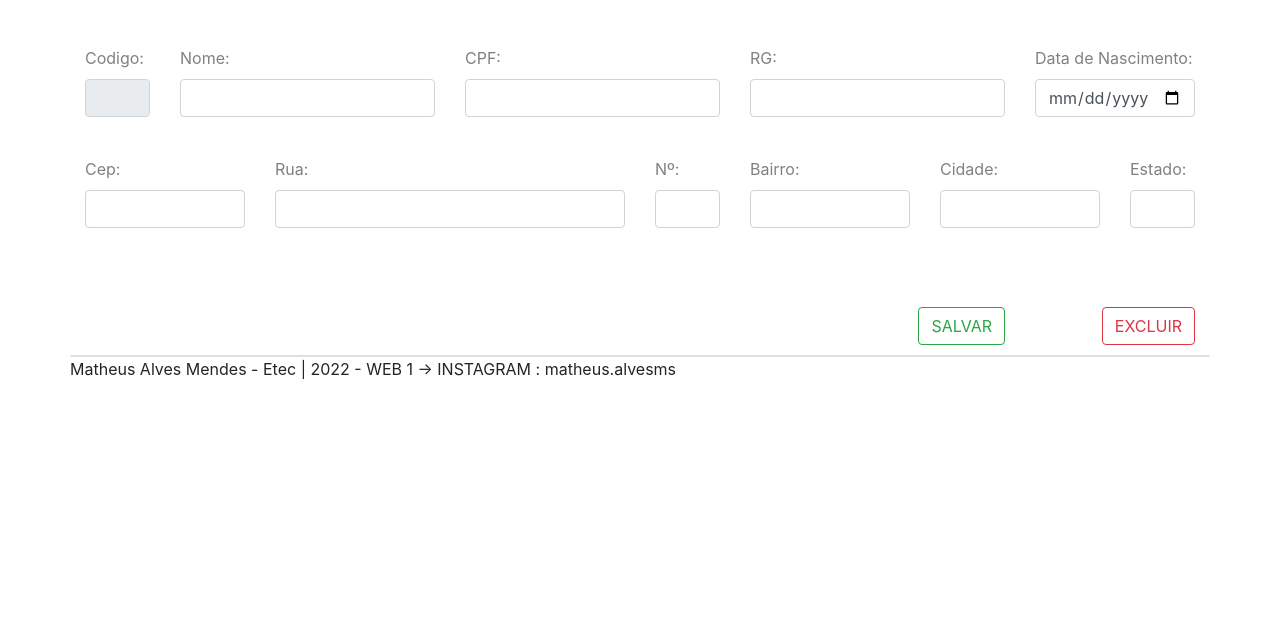
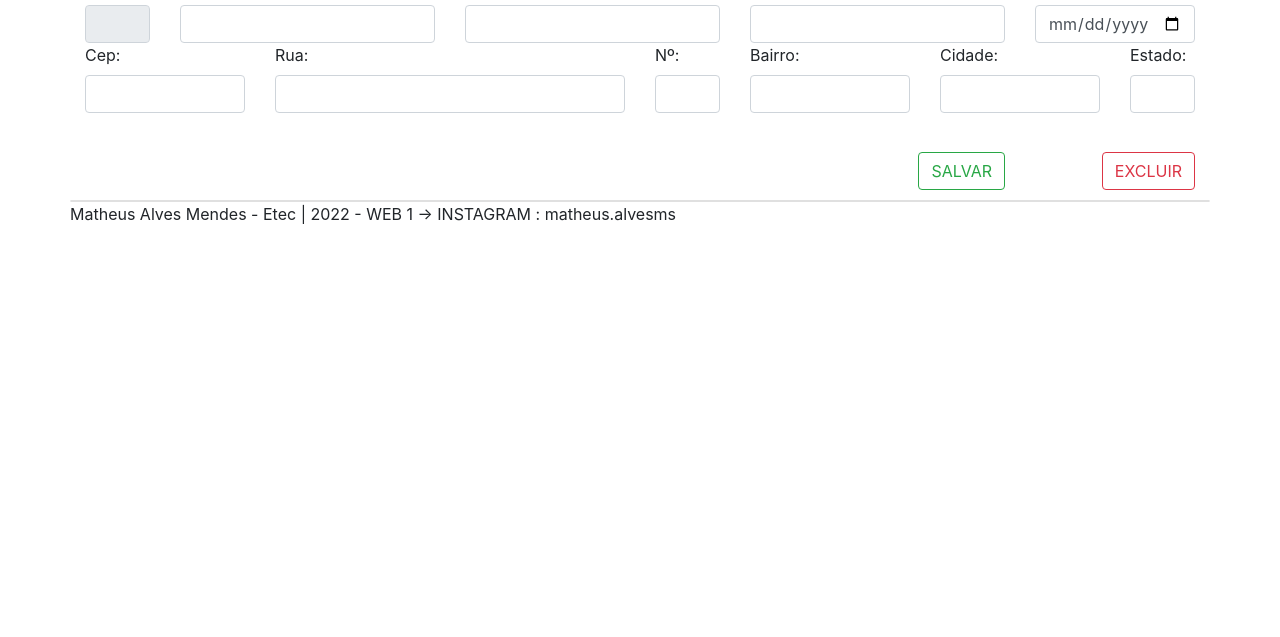
Before and after one commit to MathAlves64/cadastro, a plain HTML site: page index.html in a window 1280 px wide. Shown: the part 163-800 px from the top of the page. Drawn offline with nearby package versions, Linux system fonts and the light colour scheme; a script that the page names is missing.

Commit message:
Update index.html

```diff
--- a/index.html
+++ b/index.html
@@ -97,7 +97,7 @@
     <meta charset="UTF-8">
     <title>Estado</title>
     <link rel="stylesheet" href="plugins/bootstrap/bootstrap.min.css">
-    <link href="CSS/style.css" rel="stylesheet">
+    <link href="CSS/style.css">
 
 </head>
 
```
